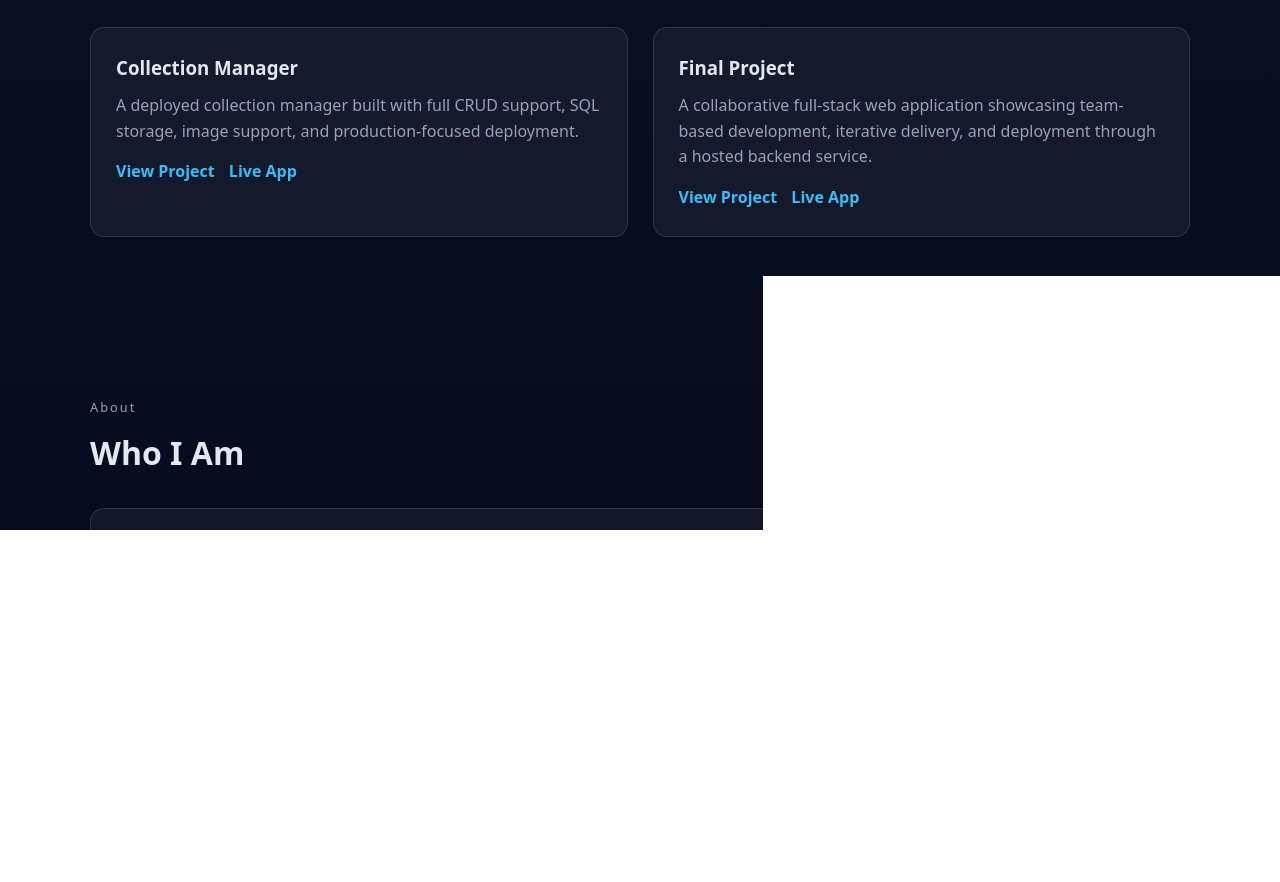
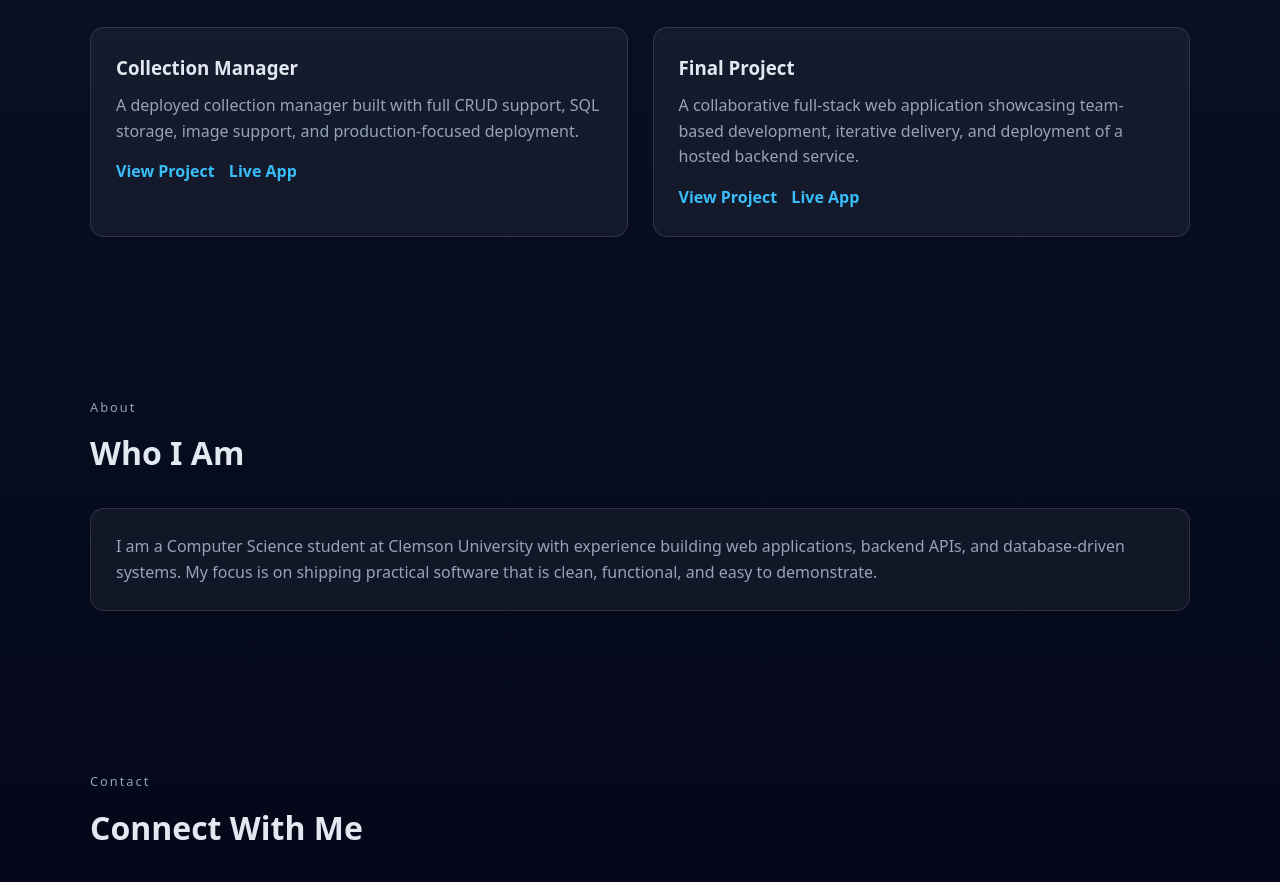
Before and after one commit to ShaunWhittTea/portfolio, a plain HTML site: page index.html in a window 1280 px wide. Shown: the part 995-1877 px from the top of the page. Drawn offline with Linux system fonts and the light colour scheme.

Commit message:
Update index.html

```diff
--- a/index.html
+++ b/index.html
@@ -75,7 +75,7 @@
 
           <p>
             A collaborative full-stack web application showcasing team-based development,
-            iterative delivery, and deployment through a hosted backend service.
+            iterative delivery, and deployment of a hosted backend service.
           </p>
 
           <div class="card-links">
```
